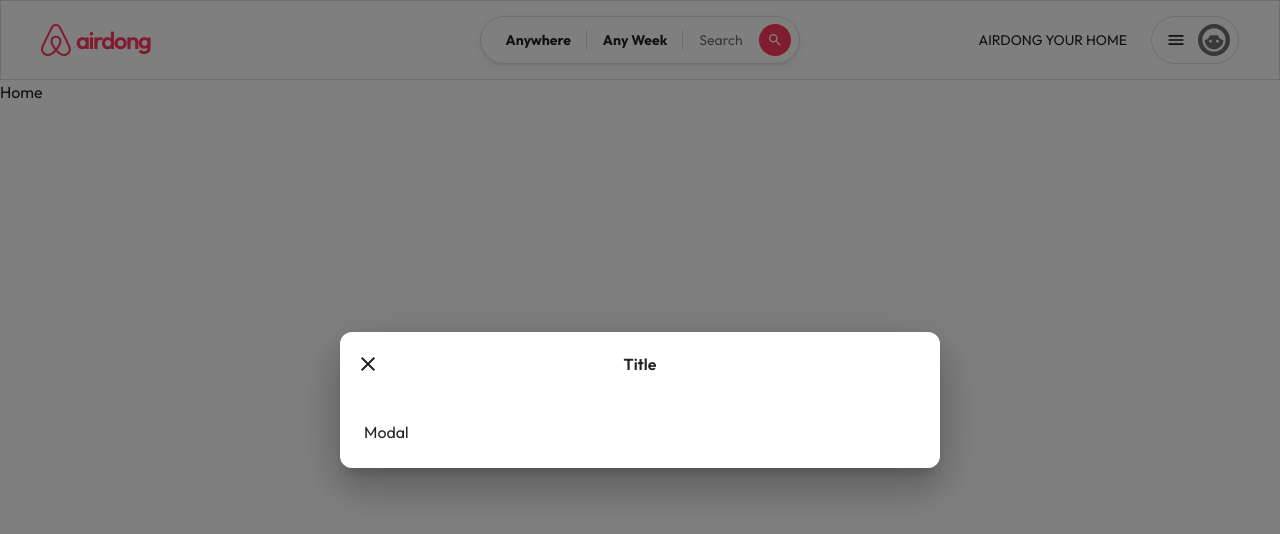
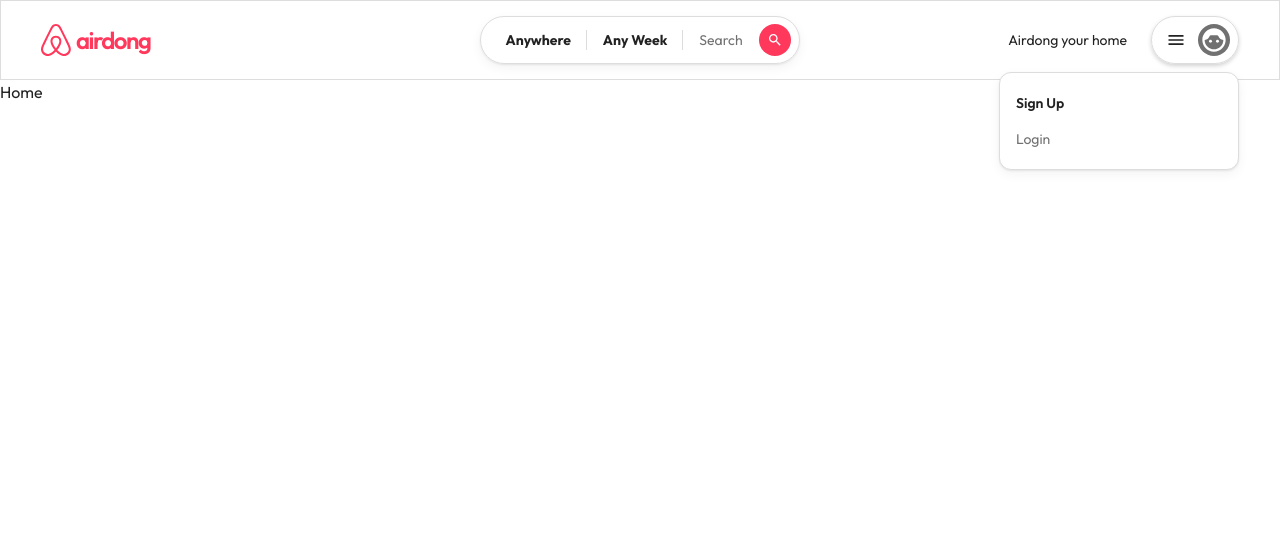
Before and after one commit to piouy001/airdong, a Next.js app: page / in a window 1280 px wide. Both pictures are taken after a click on the element 1214 px from the left and 40 px from the top of the page. Shown: the top 534 px of the page. Built offline with nearby package versions, Linux system fonts and the light colour scheme.

Commit message:
feat :  회원가입 모달 에러메세지까지 구현

```diff
--- /dev/null
+++ b/app/components/auth/SignUpModal.tsx
@@ -0,0 +1,122 @@
+import styled from "@emotion/styled";
+import { Google, GitHub } from "@mui/icons-material";
+import { Button, TextField, Typography } from "@mui/material";
+import { useFormik } from "formik";
+import React from "react";
+import * as yup from "yup";
+
+import { getEmailErrorMessages, getNameErrorMessages, getPasswordErrorMessages } from "constants/errorMessage";
+import { emailSchema, nameSchema, passwordSchema } from "utils/validationSchema";
+
+const signUpFormSchema = yup.object({
+  email: emailSchema,
+  name: nameSchema,
+  password: passwordSchema,
+});
+
+const SignUpModal = (): React.ReactNode => {
+  const formik = useFormik<{
+    email: string;
+    name: string;
+    password: string;
+  }>({
+    initialValues: {
+      email: "",
+      name: "",
+      password: "",
+    },
+    validationSchema: signUpFormSchema,
+    validateOnMount: true,
+    onSubmit: () => {},
+  });
+
+  const handleSubmit = () => {
+    formik.handleSubmit();
+  };
+
+  const handleChange = (e: React.ChangeEvent<HTMLInputElement>) => {
+    formik.handleChange(e.target.id)(e.target.value);
+    formik.setFieldTouched(e.target.id, true);
+  };
+
+  return (
+    <Container>
+      <Title variant="h3">Welcome to Airdong</Title>
+      <FormContainer>
+        <TextField
+          variant="outlined"
+          id="email"
+          label="Email"
+          color="secondary"
+          onChange={handleChange}
+          value={formik.values.email}
+          error={!!formik.errors.email && !!formik.touched.email}
+          helperText={formik.errors.email && formik.touched.email && getEmailErrorMessages()[formik.errors.email]}
+          fullWidth
+        />
+        <TextField
+          variant="outlined"
+          id="name"
+          label="Name"
+          color="secondary"
+          onChange={handleChange}
+          value={formik.values.name}
+          error={!!formik.errors.name && !!formik.touched.name}
+          helperText={formik.errors.name && formik.touched.name && getNameErrorMessages()[formik.errors.name]}
+          fullWidth
+        />
+        <TextField
+          variant="outlined"
+          type="password"
+          id="password"
+          label="Password"
+          color="secondary"
+          onChange={handleChange}
+          value={formik.values.password}
+          error={!!formik.errors.password && !!formik.touched.password}
+          helperText={
+            formik.errors.password && formik.touched.password && getPasswordErrorMessages()[formik.errors.password]
+          }
+          fullWidth
+        />
+        <Button
+          variant="contained"
+          size="large"
+          disabled={!formik.isValid}
+          onClick={handleSubmit}
+          fullWidth
+          sx={{ marginBlockStart: "24px" }}
+        >
+          Submit
+        </Button>
+      </FormContainer>
+      <ButtonContainer>
+        <Button variant="outlined" size="large" color="secondary" fullWidth startIcon={<Google />}>
+          Continue with Google
+        </Button>
+        <Button variant="outlined" size="large" color="secondary" fullWidth startIcon={<GitHub />}>
+          Continue with GitHub
+        </Button>
+      </ButtonContainer>
+    </Container>
+  );
+};
+
+const Container = styled.div``;
+const Title = styled(Typography)`
+  margin-block-end: 24px;
+`;
+const FormContainer = styled.div`
+  display: flex;
+  flex-direction: column;
+  gap: 12px;
+`;
+const ButtonContainer = styled.div`
+  display: flex;
+  flex-direction: column;
+  gap: 12px;
+  margin-block-start: 24px;
+  padding-block-start: 24px;
+  border-top: 1px solid ${({ theme }) => theme.palette.divider};
+`;
+export default SignUpModal;
--- a/app/components/layout/Header/Menu.tsx
+++ b/app/components/layout/Header/Menu.tsx
@@ -2,37 +2,75 @@
 
 import styled from "@emotion/styled";
 import { Menu as MenuIcon, Face6 } from "@mui/icons-material";
-import { Avatar, Button, Typography } from "@mui/material";
-import React from "react";
+import { Avatar, Button, ClickAwayListener, Typography } from "@mui/material";
+import React, { useState } from "react";
 
+import SignUpModal from "components/auth/SignUpModal";
 import { useModal } from "contexts/ModalContext";
 import BoxShadows from "styles/boxShadows";
 import Transitions from "styles/transitions";
+import { FontWeight } from "styles/typography";
 
 const Menu = (): React.ReactNode => {
   const { openModal } = useModal();
+  const [isOpen, setIsOpen] = useState(false);
 
-  const handleMenuClick = () => {
-    openModal({
-      title: "Title",
-      content: (
-        <div>
-          <div>Modal</div>
-        </div>
-      ),
-    });
+  const handleOpen = () => {
+    setIsOpen(true);
   };
+
+  const handleClose = () => {
+    setIsOpen(false);
+  };
+
+  const menuList = [
+    {
+      label: "Sign Up",
+      onClick: () => {
+        openModal({
+          title: "Sign Up",
+          content: <SignUpModal />,
+        });
+      },
+      isAccent: true,
+    },
+    {
+      label: "Login",
+      onClick: () => {},
+    },
+  ];
 
   return (
     <Container>
       <Banner color="secondary">
         <BannerLabel variant="body2">Airdong your home</BannerLabel>
       </Banner>
-      <MenuContainer onClick={handleMenuClick}>
-        <MenuIcon sx={{ width: 20, height: 20 }} />
-        <Avatar sx={{ width: 32, height: 32, bgcolor: "text.secondary" }}>
-          <Face6 sx={{ width: 28, height: 28 }} />
-        </Avatar>
+      <MenuContainer>
+        <ClickAwayListener onClickAway={handleClose}>
+          <MenuButton onClick={handleOpen} $isActive={isOpen}>
+            <MenuIcon sx={{ width: 20, height: 20 }} />
+            <Avatar sx={{ width: 32, height: 32, bgcolor: "text.secondary" }}>
+              <Face6 sx={{ width: 28, height: 28 }} />
+            </Avatar>
+          </MenuButton>
+        </ClickAwayListener>
+        {isOpen && (
+          <MenuList>
+            {menuList.map(item => (
+              <MenuItem
+                key={item.label}
+                variant="body2"
+                onClick={item.onClick}
+                sx={{
+                  fontWeight: item.isAccent ? FontWeight.SemiBold : FontWeight.Regular,
+                  color: item.isAccent ? "text.primary" : "text.secondary",
+                }}
+              >
+                {item.label}
+              </MenuItem>
+            ))}
+          </MenuList>
+        )}
       </MenuContainer>
     </Container>
   );
@@ -50,6 +88,9 @@ const Banner = styled(Button)`
 `;
 const BannerLabel = styled(Typography)``;
 const MenuContainer = styled.div`
+  position: relative;
+`;
+const MenuButton = styled.div<{ $isActive: boolean }>`
   display: flex;
   align-items: center;
   gap: 12px;
@@ -57,11 +98,35 @@ const MenuContainer = styled.div`
   padding: 8px 8px 8px 14px;
   border-radius: 48px;
   border: 1px solid ${({ theme }) => theme.palette.divider};
+  box-shadow: ${({ $isActive }) => $isActive && BoxShadows.PrimaryHover};
   transition: box-shadow ${Transitions.Primary};
   cursor: pointer;
+
   &:hover {
     box-shadow: ${BoxShadows.PrimaryHover};
   }
 `;
+const MenuList = styled.div`
+  position: absolute;
+  right: 0;
+  top: 100%;
+  width: 240px;
+  margin-block-start: 8px;
+  padding-block: 12px;
+  background: ${({ theme }) => theme.palette.background.default};
+  border-radius: 12px;
+  border: 1px solid ${({ theme }) => theme.palette.divider};
+  box-shadow: ${BoxShadows.Primary};
+  cursor: pointer;
+`;
+const MenuItem = styled(Typography)`
+  display: block;
+  width: 100%;
+  padding-block: 8px;
+  padding-inline: 16px;
+  &:hover {
+    background: ${({ theme }) => theme.palette.grey[100]};
+  }
+`;
 
 export default Menu;
--- a/app/components/layout/Modal.tsx
+++ b/app/components/layout/Modal.tsx
@@ -32,10 +32,10 @@ const Modal = (): React.ReactNode => {
     <Wrapper open={modal.open} keepMounted TransitionComponent={Transition} onClose={handleClose}>
       <Container>
         <Header>
-          <CloseButton color="secondary">
+          <CloseButton color="secondary" onClick={handleClose}>
             <CloseIcon />
           </CloseButton>
-          <Title variant="h6">Title</Title>
+          <Title variant="h6">{modal.title}</Title>
         </Header>
         <Content>{modal.content}</Content>
       </Container>
@@ -56,6 +56,7 @@ const Header = styled.div`
   flex-direction: row;
   height: 64px;
   padding-inline: 24px;
+  border-bottom: 1px solid ${({ theme }) => theme.palette.divider};
 `;
 const CloseButton = styled(IconButton)`
   position: absolute;
--- /dev/null
+++ b/app/constants/errorMessage.ts
@@ -0,0 +1,16 @@
+export const getEmailErrorMessages = (): Record<string, string> => ({
+  "any.empty": "Email is required.",
+  "string.email": "Enter a valid email.",
+});
+
+export const getNameErrorMessages = (): Record<string, string> => ({
+  "any.empty": "Name is required.",
+  "string.min": "Name must be at least 2 characters",
+  "string.max": "Name must be at most 12 characters",
+});
+
+export const getPasswordErrorMessages = (): Record<string, string> => ({
+  "any.empty": "Password is required.",
+  "string.min": "Password must be at least 10 characters",
+  numbers: "Password must include numbers",
+});
--- a/app/styles/typography.ts
+++ b/app/styles/typography.ts
@@ -65,6 +65,9 @@ const typography = {
     fontSize: "11px",
     lineHeight: "16px",
   },
+  button: {
+    textTransform: "none",
+  },
 };
 
 export default typography;
--- /dev/null
+++ b/app/utils/validationSchema.ts
@@ -0,0 +1,9 @@
+import * as yup from "yup";
+
+export const emailSchema = yup.string().email("string.email").required("any.empty");
+export const nameSchema = yup.string().min(1, "string.min").max(12, "string.max").required("any.empty");
+export const passwordSchema = yup
+  .string()
+  .min(10, "string.min")
+  .matches(/[0-9]+/, "numbers")
+  .required("any.empty");
```
